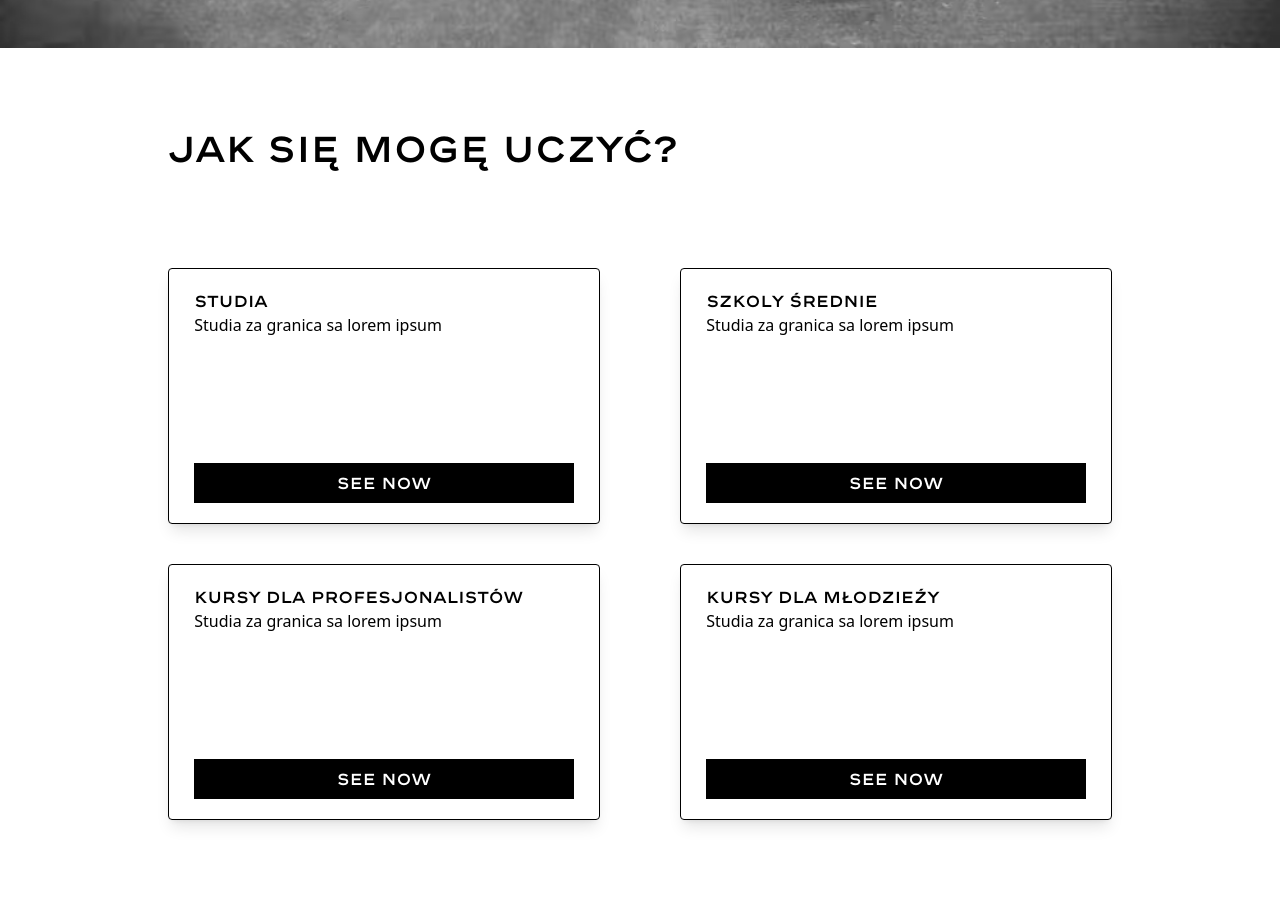
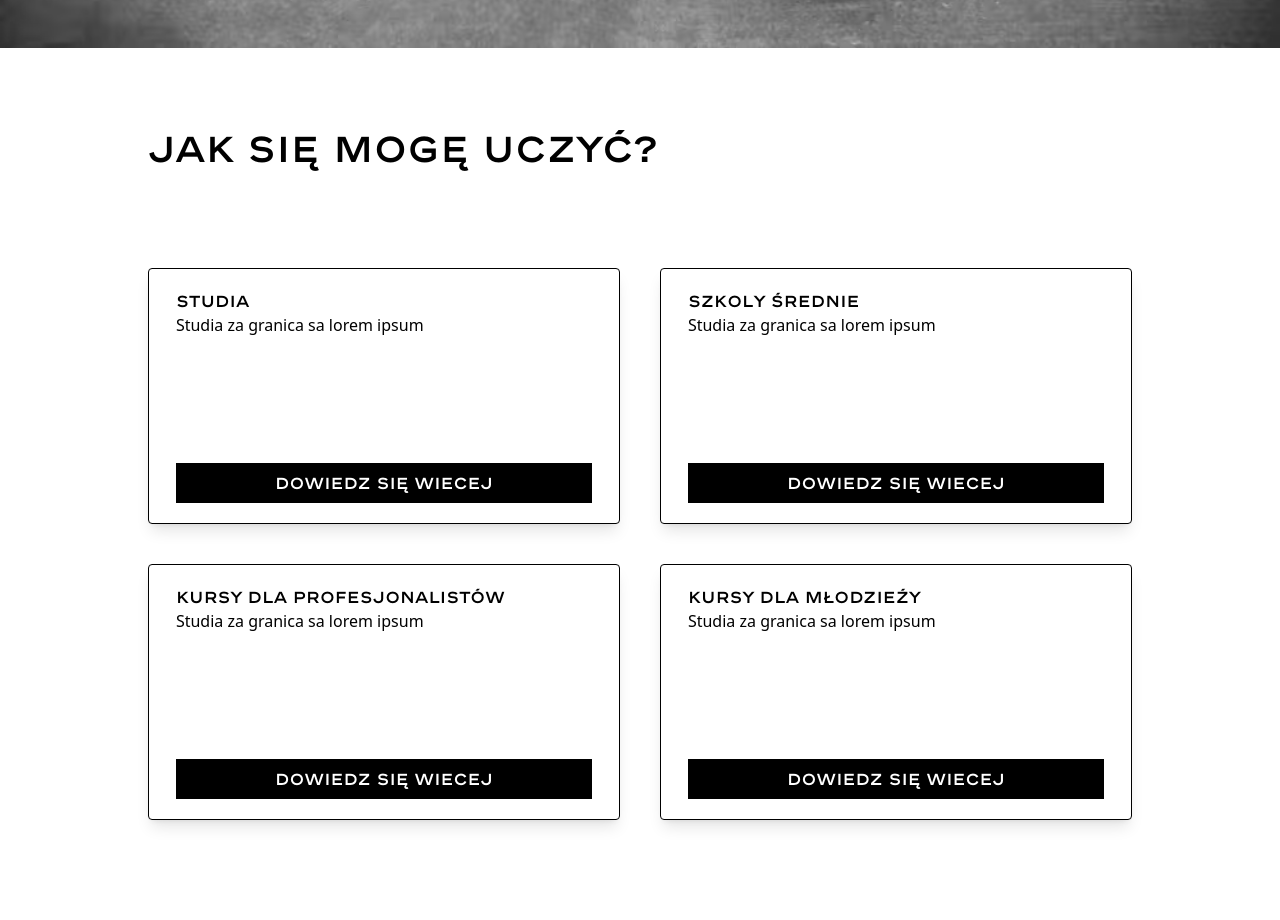
Before and after one commit to mike-walpole/lec, a SvelteKit app: page / in a window 1280 px wide. Shown: the part 778-1698 px from the top of the page. Built offline with nearby package versions, Linux system fonts and the light colour scheme.

Commit message:
timeline opposite v2

```diff
--- a/src/routes/+page.svelte
+++ b/src/routes/+page.svelte
@@ -10,7 +10,8 @@
 		TimelineSeparator,
 		TimelineDot,
 		TimelineConnector,
-		TimelineContent
+		TimelineContent,
+		TimelineOppositeContent
 	} from 'svelte-vertical-timeline';
 
 	const options = [
@@ -49,12 +50,12 @@
 </div>
 
 <div class="max-w-5xl mx-auto mt-20 mb-10">
-	<h2 class="mx-10 font-sadiq text-4xl">Jak się mogę uczyć?</h2>
+	<h2 class="mx-5 font-sadiq text-4xl">Jak się mogę uczyć?</h2>
 </div>
 
 <div class="grid grid-cols-1 md:grid-cols-2 max-w-5xl mx-auto mt-20">
 	<div
-		class="border border-black p-2 h-64 flex flex-col justify-between shadow-lg mx-10 my-5 rounded"
+		class="border border-black p-2 h-64 flex flex-col justify-between shadow-lg mx-5 my-5 rounded"
 	>
 		<div class="w-11/12 mx-auto mt-3">
 			<h2 class="font-sadiq">Studia</h2>
@@ -62,11 +63,11 @@
 		</div>
 		<a
 			class="bg-black text-white font-sadiq text-center py-2 mb-3 w-11/12 mx-auto hover:border hover:border-black hover:text-black hover:bg-white"
-			>See now</a
+			>dowiedz się wiecej</a
 		>
 	</div>
 	<div
-		class="border border-black p-2 h-64 flex flex-col justify-between shadow-lg mx-10 my-5 rounded"
+		class="border border-black p-2 h-64 flex flex-col justify-between shadow-lg mx-5 my-5 rounded"
 	>
 		<div class="w-11/12 mx-auto mt-3">
 			<h2 class="font-sadiq">Szkoly średnie</h2>
@@ -74,11 +75,11 @@
 		</div>
 		<a
 			class="bg-black text-white font-sadiq text-center py-2 mb-3 w-11/12 mx-auto hover:border hover:border-black hover:text-black hover:bg-white"
-			>See now</a
+			>dowiedz się wiecej</a
 		>
 	</div>
 	<div
-		class="border border-black p-2 h-64 flex flex-col justify-between shadow-lg mx-10 my-5 rounded"
+		class="border border-black p-2 h-64 flex flex-col justify-between shadow-lg mx-5 my-5 rounded"
 	>
 		<div class="w-11/12 mx-auto mt-3">
 			<h2 class="font-sadiq">Kursy dla profesjonalistów</h2>
@@ -86,11 +87,11 @@
 		</div>
 		<a
 			class="bg-black text-white font-sadiq text-center py-2 mb-3 w-11/12 mx-auto hover:border hover:border-black hover:text-black hover:bg-white"
-			>See now</a
+			>dowiedz się wiecej</a
 		>
 	</div>
 	<div
-		class="border border-black p-2 h-64 flex flex-col justify-between shadow-lg mx-10 my-5 rounded"
+		class="border border-black p-2 h-64 flex flex-col justify-between shadow-lg mx-5 my-5 rounded"
 	>
 		<div class="w-11/12 mx-auto mt-3">
 			<h2 class="font-sadiq">Kursy dla młodzieźy</h2>
@@ -98,12 +99,12 @@
 		</div>
 		<a
 			class="bg-black text-white font-sadiq text-center py-2 mb-3 w-11/12 mx-auto hover:border hover:border-black hover:text-black hover:bg-white"
-			>See now</a
+			>dowiedz się wiecej</a
 		>
 	</div>
 </div>
 <div class="max-w-5xl mx-auto mt-20 mb-10">
-	<h2 class="mx-10 font-sadiq text-4xl">Co o nas mówią</h2>
+	<h2 class="mx-5 font-sadiq text-4xl">Co o nas mówią</h2>
 </div>
 
 <Card padding="none" size="xl" class="grid md:grid-cols-2 max-w-5xl mx-auto">
@@ -202,26 +203,32 @@
 </Card>
 
 <div class="max-w-5xl mx-auto mt-20 mb-10">
-	<h2 class="mx-10 md:mx-0 font-sadiq text-4xl">Jak to zacząć?</h2>
-	<h3 class="mt-5 mx-10 md:mx-0">
+	<h2 class="mx-5 md:mx-0 font-sadiq text-4xl">Jak to zacząć?</h2>
+	<h3 class="mt-5 mx-5 md:mx-0">
 		Wyjeżdżając na kurs za naszym pośrednictwem zapłacisz za niego tyle samo, co dokonując
 		rezerwacji bezpośrednio w szkole!
 	</h3>
 </div>
 
-<div class="mb-20">
+<div class="mb-20 max-w-5xl">
 	<Timeline>
 		{#each options as option}
 			<TimelineItem>
+				<TimelineOppositeContent slot="opposite-content">
+					<h3 class="font-sadiq text-lg">{option.title}</h3>
+				</TimelineOppositeContent>
 				<TimelineSeparator>
 					<TimelineDot />
 					<TimelineConnector />
 				</TimelineSeparator>
 				<TimelineContent>
-					<h3 class="font-sadiq text-lg">{option.title}</h3>
 					<p class="mb-10">{option.content}</p>
 				</TimelineContent>
 			</TimelineItem>
 		{/each}
 	</Timeline>
 </div>
+
+<div class="max-w-5xl mx-auto mt-20 mb-10">
+	<h2 class="mx-5 md:mx-0 font-sadiq text-4xl">Co na tym zyskam?</h2>
+</div>
```
